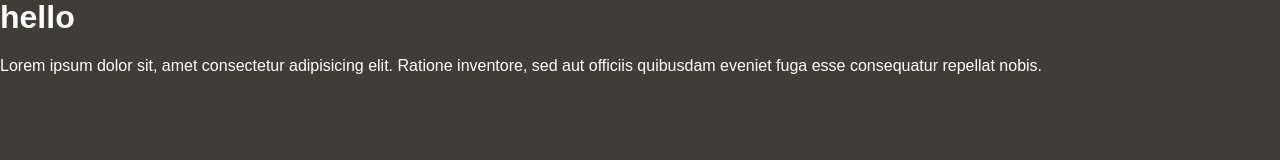
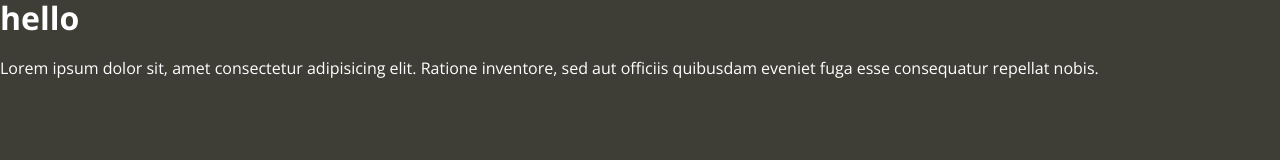
Before and after one commit to iamAndreyGavrilov/remember-Sass-BEM-Responsive-Design, a website: page index.html in a window 1280 px wide. Drawn offline with nearby package versions, Linux system fonts and the light colour scheme.

Commit message:
переменные sass

```diff
--- a/app/scss/globals/_boilerplate.scss
+++ b/app/scss/globals/_boilerplate.scss
@@ -1,3 +1,5 @@
+@use "../util/" as u;
+
 html {
   box-sizing: border-box;
   font-size: 100%;
@@ -12,7 +14,7 @@
 body {
   margin: 0;
   padding: 0;
-  font-family: Arial, Helvetica, sans-serif;
-  background-color: rgb(62, 62, 55);
-  color: white;
+  font-family: u.$font;
+  background-color: var(--background-color);
+  color: var(--text-color);
 }
--- /dev/null
+++ b/app/scss/globals/_colors.scss
@@ -0,0 +1,4 @@
+:root {
+  --background-color: rgb(62, 62, 55);
+  --text-color: white;
+}
--- a/app/scss/globals/_index.scss
+++ b/app/scss/globals/_index.scss
@@ -1,2 +1,3 @@
 @forward "boilerplate";
 @forward "typography";
+@forward "colors";
--- /dev/null
+++ b/app/scss/util/_fonts.scss
@@ -0,0 +1 @@
+$font: "Open Sans", sans-serif;
--- /dev/null
+++ b/app/scss/util/_index.scss
@@ -0,0 +1 @@
+@forward "fonts";
--- a/index.html
+++ b/index.html
@@ -5,6 +5,12 @@
     <meta http-equiv="X-UA-Compatible" content="IE=edge" />
     <meta name="viewport" content="width=device-width, initial-scale=1.0" />
     <title>Sass, BEM, & Responsive Design</title>
+    <link rel="preconnect" href="https://fonts.googleapis.com" />
+    <link rel="preconnect" href="https://fonts.gstatic.com" crossorigin />
+    <link
+      href="https://fonts.googleapis.com/css2?family=Open+Sans:wght@400;700&display=swap"
+      rel="stylesheet"
+    />
     <link rel="stylesheet" href="./dist/style.css" />
     <script defer src="./app/js/script.js"></script>
   </head>
```
Also changed, not shown: dist/style.css, 1 other file.
